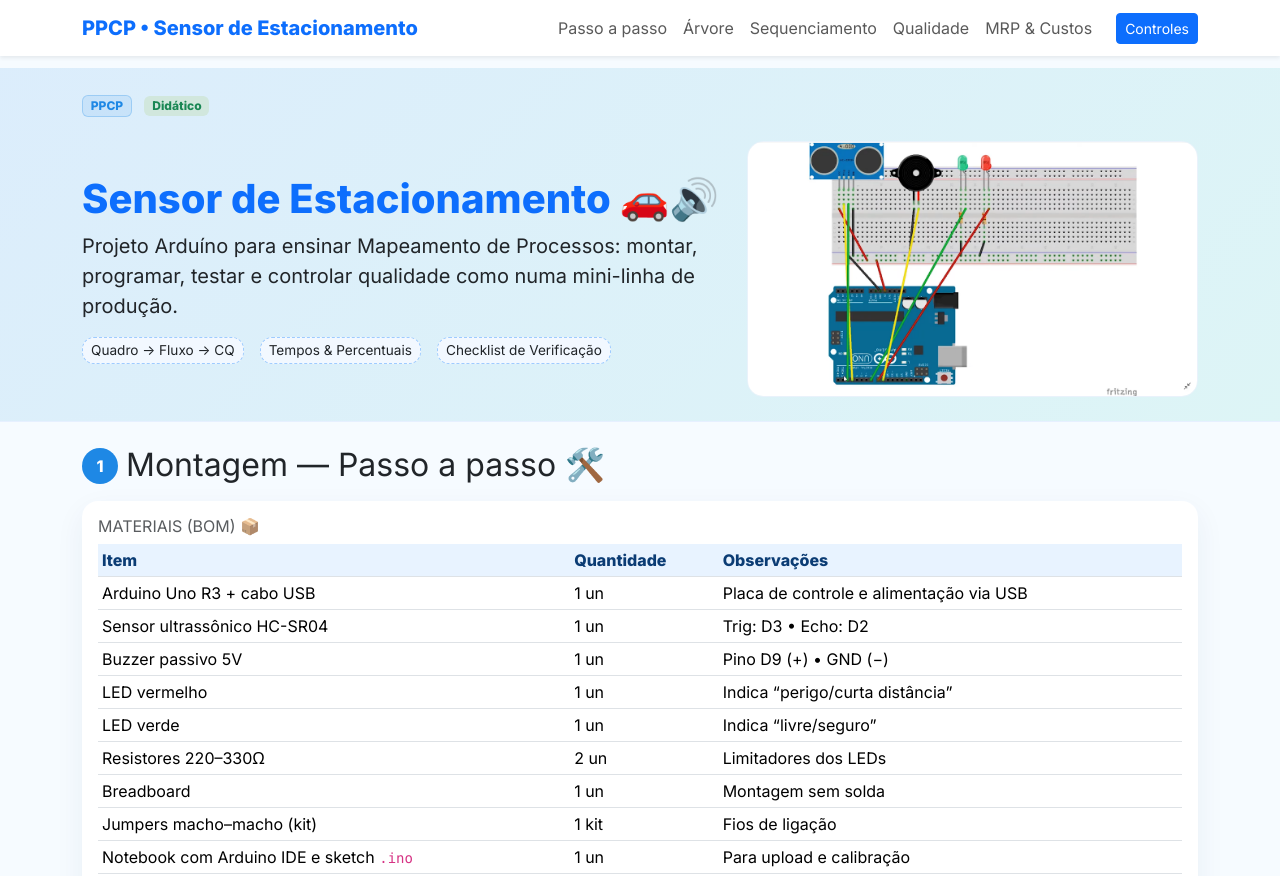
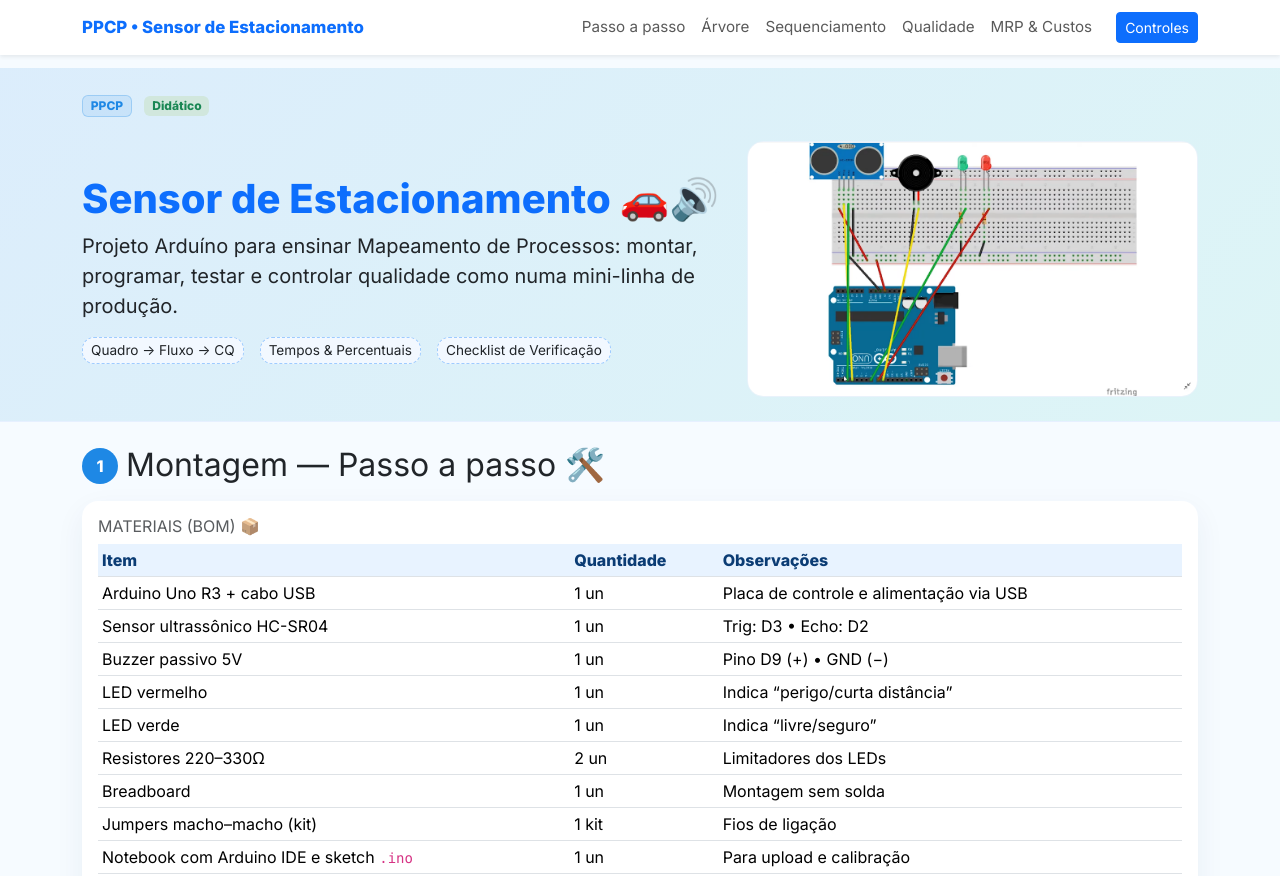
Before and after one commit to logdev-hub/ppcp, a plain HTML site: page index.html in a window 1280 px wide. Shown: the top 876 px of the page. Drawn offline with nearby package versions, Linux system fonts and the light colour scheme.

Commit message:
Update index.html

```diff
--- a/index.html
+++ b/index.html
@@ -33,6 +33,12 @@
     .kbd{background:#0b3c74;color:#fff;padding:.2rem .45rem;border-radius:.4rem;font-size:.85rem}
     /* espaçamento após navbar fixa */
     .nav-space{padding-top:4.25rem;}
+
+    /* -------- NAVBAR (tamanhos alinhados ao controles.html) -------- */
+    .navbar-brand{font-weight:800;}
+    @media (min-width:992px){ .navbar-brand{font-size:1.05rem;} }
+    @media (max-width:991.98px){ .navbar-brand{font-size:1rem;} }
+    .navbar .nav-link{font-size:.95rem;}
   </style>
 </head>
 <body class="nav-space">
@@ -40,7 +46,7 @@
 <!-- NAVBAR (fixa e responsiva) -->
 <nav class="navbar navbar-expand-lg navbar-light bg-white shadow-sm fixed-top">
   <div class="container">
-    <a class="navbar-brand fw-bold text-primary" fs-4 href="#">
+    <a class="navbar-brand text-primary fw-bold" href="#">
       PPCP • Sensor de Estacionamento
     </a>
     <button class="navbar-toggler" type="button" data-bs-toggle="collapse" data-bs-target="#mainNav" aria-controls="mainNav" aria-expanded="false" aria-label="Alternar navegação">
```
